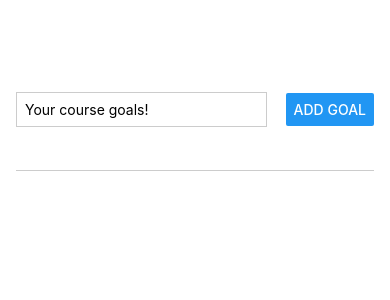
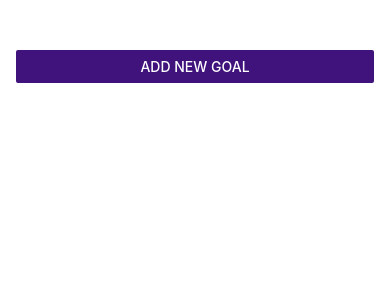
Before and after one commit to jozefkubis/RNCourse, a React Native app: screen / in a window 390 px wide. Shown: the top 300 px of the page. Built offline with nearby package versions, Linux system fonts and the light colour scheme.

Commit message:
Implement modal for adding goals and refactor GoalInput component for better user experience

```diff
--- a/App.js
+++ b/App.js
@@ -1,16 +1,26 @@
 import { useState } from "react"
-import { FlatList, StyleSheet, View } from "react-native"
+import { Button, FlatList, StyleSheet, View } from "react-native"
 import GoalInput from "./components/GoalInput"
 import GoalItem from "./components/GoalItem"
 
 export default function App() {
+  const [modalIsVisible, setModalIsVisible] = useState(false)
   const [courseGoals, setCourseGoals] = useState([])
+
+  function startAddGoalHandler() {
+    setModalIsVisible(true)
+  }
+
+  function endAddGoalHandler() {
+    setModalIsVisible(false)
+  }
 
   function addGoalHandler(enteredGoalText) {
     setCourseGoals((currentCourseGoals) => [
       ...currentCourseGoals,
       { text: enteredGoalText, id: Math.random().toString() },
     ])
+    endAddGoalHandler()
   }
 
   function deleteGoalHandler(id) {
@@ -21,7 +31,16 @@
 
   return (
     <View style={styles.appContainer}>
-      <GoalInput onAddGoal={addGoalHandler} />
+      <Button
+        color="#40127c"
+        title="Add New Goal"
+        onPress={startAddGoalHandler}
+      />
+      <GoalInput
+        onAddGoal={addGoalHandler}
+        visible={modalIsVisible}
+        onCancel={endAddGoalHandler}
+      />
       <View style={styles.goalsContainer}>
         <FlatList
           data={courseGoals}
--- a/components/GoalInput.js
+++ b/components/GoalInput.js
@@ -1,7 +1,7 @@
 import { useState } from "react"
-import { Button, StyleSheet, TextInput, View } from "react-native"
+import { Button, Modal, StyleSheet, TextInput, View } from "react-native"
 
-export default function GoalInput({ onAddGoal }) {
+export default function GoalInput({ onAddGoal, visible, onCancel }) {
   const [enteredGoalText, setEnteredGoalText] = useState("")
 
   function goalIntputHandler(enteredText) {
@@ -14,6 +14,7 @@
   }
 
   return (
+    <Modal visible={visible} animationType="slide">
       <View style={styles.inputContainer}>
         <TextInput
           style={styles.textInput}
@@ -21,17 +22,25 @@
           onChangeText={goalIntputHandler}
           value={enteredGoalText}
         />
+        <View style={styles.buttonContainer}>
+          <View style={styles.button}>
             <Button title="Add Goal" onPress={addGoalHandler} />
           </View>
+          <View style={styles.button}>
+            <Button title="Cancel" color="#a49f9f" onPress={onCancel} />
+          </View>
+        </View>
+      </View>
+    </Modal>
   )
 }
 
 const styles = StyleSheet.create({
   inputContainer: {
     flex: 1,
-    flexDirection: "row",
-    justifyContent: "space-between",
+    justifyContent: "center",
     alignItems: "center",
+    padding: 16,
     marginBottom: 24,
     borderBottomWidth: 1,
     borderBottomColor: "#cccccc",
@@ -39,8 +48,15 @@
   textInput: {
     borderWidth: 1,
     borderColor: "#cccccc",
-    width: "70%",
-    marginRight: 8,
+    width: "100%",
     padding: 8,
   },
+  buttonContainer: {
+    marginTop: 16,
+    flexDirection: "row",
+  },
+  button: {
+    width: 100,
+    marginHorizontal: 8,
+  },
 })
--- a/components/GoalItem.js
+++ b/components/GoalItem.js
@@ -2,22 +2,25 @@
 
 export default function GoalItem({ text, onDeleteItem, id }) {
   return (
-    <Pressable onPress={onDeleteItem.bind(this, id)}>
-      <View style={styles.goalItem}>
+    <View style={styles.goalItem}>
+      <Pressable
+        android_ripple={{ color: "#a49f9f" }}
+        onPress={onDeleteItem.bind(this, id)}
+      >
         <Text style={styles.goalText}>{text}</Text>
-      </View>
-    </Pressable>
+      </Pressable>
+    </View>
   )
 }
 
 const styles = StyleSheet.create({
   goalItem: {
     margin: 8,
-    padding: 8,
     borderRadius: 6,
-    backgroundColor: "#5e0acc",
+    backgroundColor: "#40127c",
   },
   goalText: {
     color: "white",
+    padding: 8,
   },
 })
```
Lines whose indentation alone changed are shown as unchanged.
